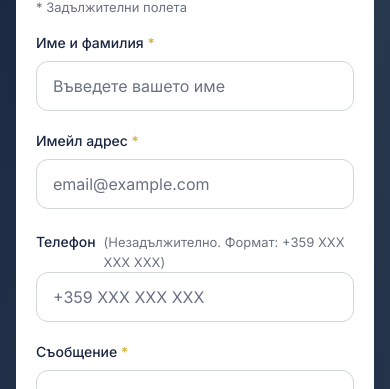
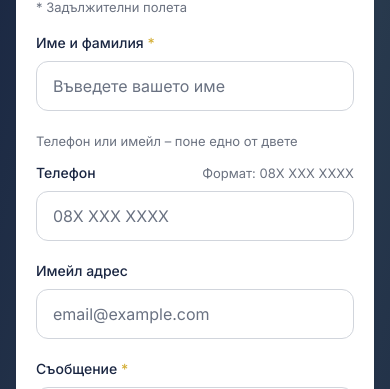
Before and after one commit to DaniellKondoff/nova-nest-real-estate, a Next.js app: page / in a window 390 px wide. Shown: the part 6757-7146 px from the top of the page. Built offline with nearby package versions, Linux system fonts and the light colour scheme; no server answers; the database is empty.

Commit message:
feat: enhance inquiry form validation to require either phone or email and update related components

```diff
--- a/src/app/api/inquiries/route.ts
+++ b/src/app/api/inquiries/route.ts
@@ -2,7 +2,7 @@ import { NextRequest, NextResponse, after } from "next/server";
 import { createClient } from "@supabase/supabase-js";
 import { z } from "zod";
 import type { Database } from "@/types/database.generated";
-import { ContactFormSchema } from "@/lib/validations";
+import { ContactFieldsSchema, requirePhoneOrEmail } from "@/lib/validations";
 import { env, getServerEnv } from "@/lib/env";
 import { sendInquiryNotification } from "@/lib/email";
 import { absoluteUrl } from "@/lib/seo/config";
@@ -10,7 +10,7 @@ import { propertyPath } from "@/lib/seo/property-slug";
 import { displayTitle } from "@/lib/seo/property-metadata";
 
 // Public inquiry payload: contact fields + optional context (which property / what kind of request)
-const InquiryRequestSchema = ContactFormSchema.extend({
+const InquiryRequestSchema = ContactFieldsSchema.extend({
   property_id: z.number().int().positive().optional(),
   inquiry_type: z
     .enum(["general", "property_interest", "viewing_request", "valuation", "selling", "renting"])
@@ -18,7 +18,7 @@ const InquiryRequestSchema = ContactFormSchema.extend({
   // Anti-spam: honeypot (must stay empty) + when the form was rendered (ms since epoch)
   website: z.string().max(200).optional(),
   started_at: z.number().int().optional(),
-});
+}).superRefine(requirePhoneOrEmail);
 
 /** Real visitors need a few seconds to fill the form; bots post instantly or fill the hidden field */
 const MIN_FILL_MS = 3000;
@@ -48,8 +48,9 @@ export async function POST(req: NextRequest) {
       .from("inquiries")
       .insert({
         full_name: data.full_name,
-        email: data.email,
-        phone: data.phone && data.phone.length > 0 ? data.phone : null,
+        // Column is NOT NULL (shared prod schema) – phone-only leads are stored with an empty email
+        email: data.email || "",
+        phone: data.phone || null,
         inquiry_type: inquiryType as Database["public"]["Enums"]["inquiry_type"],
         message: data.message,
         subject: null,
@@ -85,8 +86,8 @@ export async function POST(req: NextRequest) {
         }
         await sendInquiryNotification({
           full_name: data.full_name,
-          email: data.email,
-          phone: data.phone,
+          email: data.email || undefined,
+          phone: data.phone || undefined,
           message: data.message,
           inquiryId: inserted.id,
           inquiryType,
--- a/src/components/admin/InquiryDetailsModal.tsx
+++ b/src/components/admin/InquiryDetailsModal.tsx
@@ -198,6 +198,8 @@ export default function InquiryDetailsModal({
                 <label className="text-sm font-medium text-gray-700">Име:</label>
                 <p className="text-gray-900 font-medium">{inquiry.full_name}</p>
               </div>
+              {/* Phone-only leads are stored with an empty email */}
+              {inquiry.email && (
                 <div>
                   <label className="text-sm font-medium text-gray-700">Имейл:</label>
                   <p className="text-gray-900">
@@ -209,6 +211,7 @@ export default function InquiryDetailsModal({
                     </a>
                   </p>
                 </div>
+              )}
               {inquiry.phone && (
                 <div>
                   <label className="text-sm font-medium text-gray-700">Телефон:</label>
--- a/src/components/forms/ContactForm.tsx
+++ b/src/components/forms/ContactForm.tsx
@@ -225,53 +225,25 @@ export default function ContactForm({
         )}
       </div>
 
-      {/* Email */}
-      <div className="mt-5">
-        <label htmlFor="contact-email" className={labelBase}>
-          Имейл адрес <span className="text-accent" aria-hidden="true">*</span>
-        </label>
-        <input
-          id="contact-email"
-          type="email"
-          inputMode="email"
-          aria-required="true"
-          aria-invalid={!!errors.email || undefined}
-          aria-describedby={errors.email ? "email_error" : undefined}
-          placeholder="email@example.com"
-          {...register("email")}
-          className={cn(
-            baseInput,
-            inputPadding,
-            errors.email ? inputError : inputBorderDefault,
-            inputFocus,
-            inputDisabled
-          )}
-          disabled={isSubmitting}
-        />
-        {errors.email && (
-          <p id="email_error" role="alert" className={errorText} aria-live="polite">
-            <AlertCircle className="h-4 w-4" aria-hidden="true" />
-            {errors.email.message?.toString()}
-          </p>
-        )}
-      </div>
+      {/* Phone or email – at least one is required */}
+      <p className="mt-5 text-[13px] text-[#6b7280]">Телефон или имейл – поне едно от двете</p>
 
       {/* Phone */}
-      <div className="mt-5">
+      <div className="mt-2">
         <div className="flex items-baseline justify-between gap-2">
           <label htmlFor="contact-phone" className={labelBase}>
             Телефон
           </label>
-          <span className={helperText}>(Незадължително. Формат: +359 XXX XXX XXX)</span>
+          <span className={helperText}>Формат: 08X XXX XXXX</span>
         </div>
         <input
           id="contact-phone"
           type="tel"
           inputMode="tel"
-          aria-required="false"
+          autoComplete="tel"
           aria-invalid={!!errors.phone || undefined}
           aria-describedby={errors.phone ? "phone_error" : undefined}
-          placeholder="+359 XXX XXX XXX"
+          placeholder="08X XXX XXXX"
           {...register("phone")}
           className={cn(
             baseInput,
@@ -286,6 +258,38 @@ export default function ContactForm({
           <p id="phone_error" role="alert" className={errorText} aria-live="polite">
             <AlertCircle className="h-4 w-4" aria-hidden="true" />
             {errors.phone.message?.toString()}
+          </p>
+        )}
+      </div>
+
+      {/* Email */}
+      <div className="mt-5">
+        <label htmlFor="contact-email" className={labelBase}>
+          Имейл адрес
+        </label>
+        <input
+          id="contact-email"
+          type="email"
+          inputMode="email"
+          autoComplete="email"
+          aria-invalid={!!errors.email || undefined}
+          aria-describedby={errors.email ? "email_error" : undefined}
+          placeholder="email@example.com"
+          // Phone carries the "phone or email" error, so re-check it when the email changes
+          {...register("email", { deps: ["phone"] })}
+          className={cn(
+            baseInput,
+            inputPadding,
+            errors.email ? inputError : inputBorderDefault,
+            inputFocus,
+            inputDisabled
+          )}
+          disabled={isSubmitting}
+        />
+        {errors.email && (
+          <p id="email_error" role="alert" className={errorText} aria-live="polite">
+            <AlertCircle className="h-4 w-4" aria-hidden="true" />
+            {errors.email.message?.toString()}
           </p>
         )}
       </div>
--- a/src/components/property/PropertyInquiryForm.tsx
+++ b/src/components/property/PropertyInquiryForm.tsx
@@ -1,7 +1,7 @@
 "use client";
 
 import React from "react";
-import { useForm, type SubmitHandler } from "react-hook-form";
+import { useForm, type SubmitErrorHandler, type SubmitHandler } from "react-hook-form";
 import { zodResolver } from "@hookform/resolvers/zod";
 import { Check, Loader2, TriangleAlert } from "lucide-react";
 import type { z } from "zod";
@@ -10,6 +10,17 @@ import { cn } from "@/lib/utils";
 import { useAntiSpam } from "@/components/forms/anti-spam";
 
 type InquiryFormData = z.infer<typeof ContactFormSchema>;
+type Intent = "viewing_request" | "property_interest";
+
+const INTENTS: { value: Intent; label: string }[] = [
+  { value: "viewing_request", label: "Искам оглед" },
+  { value: "property_interest", label: "Повече информация" },
+];
+
+const messageTemplate = (intent: Intent, propertyTitle: string) =>
+  intent === "viewing_request"
+    ? `Здравейте, бих искал(а) да огледам имот „${propertyTitle}“. Моля, свържете се с мен, за да уговорим удобен ден и час.`
+    : `Здравейте, интересувам се от имот „${propertyTitle}“. Моля, свържете се с мен за повече информация.`;
 
 const inputClass =
   "w-full rounded-xl border bg-white px-4 py-3 text-base text-primary placeholder:text-gray-500 outline-none transition-colors focus:border-accent focus:ring-2 focus:ring-accent/30 disabled:opacity-60";
@@ -18,22 +29,40 @@ const inputClass =
 export default function PropertyInquiryForm({ propertyId, propertyTitle }: { propertyId: number; propertyTitle: string }) {
   const [success, setSuccess] = React.useState(false);
   const [apiError, setApiError] = React.useState<string | null>(null);
+  const [intent, setIntent] = React.useState<Intent>("property_interest");
   const { honeypot, antiSpamFields } = useAntiSpam();
 
   const {
     register,
     handleSubmit,
     reset,
+    getValues,
+    setValue,
+    setFocus,
     formState: { errors, isSubmitting },
   } = useForm<InquiryFormData>({
     resolver: zodResolver(ContactFormSchema),
     defaultValues: {
       full_name: "",
+      phone: "",
       email: "",
-      phone: "",
-      message: `Здравейте, интересувам се от имот „${propertyTitle}“. Моля, свържете се с мен за повече информация.`,
+      message: messageTemplate("property_interest", propertyTitle),
     },
   });
+
+  // Move focus to the first invalid field (in visual order) after a failed submit
+  const onInvalid: SubmitErrorHandler<InquiryFormData> = (invalid) => {
+    const first = (["full_name", "phone", "email", "message"] as const).find((key) => invalid[key]);
+    if (first) setFocus(first);
+  };
+
+  const changeIntent = (next: Intent) => {
+    // Swap the pre-filled text only while the visitor hasn't edited it
+    if (getValues("message") === messageTemplate(intent, propertyTitle)) {
+      setValue("message", messageTemplate(next, propertyTitle));
+    }
+    setIntent(next);
+  };
 
   const onSubmit: SubmitHandler<InquiryFormData> = async (values) => {
     setApiError(null);
@@ -43,18 +72,18 @@ export default function PropertyInquiryForm({ propertyId, propertyTitle }: { pro
         headers: { "Content-Type": "application/json" },
         body: JSON.stringify({
           full_name: values.full_name,
-          email: values.email,
-          phone: values.phone?.trim() || undefined,
+          phone: values.phone || undefined,
+          email: values.email || undefined,
           message: values.message,
           property_id: propertyId,
-          inquiry_type: "property_interest",
+          inquiry_type: intent,
           ...antiSpamFields(),
         }),
       });
       const json = (await res.json()) as { success?: boolean; error?: string };
       if (!res.ok || !json?.success) throw new Error(json?.error || "Възникна грешка. Моля, опитайте отново.");
       setSuccess(true);
-      reset();
+      reset({ full_name: "", phone: "", email: "", message: messageTemplate(intent, propertyTitle) });
     } catch (err) {
       setApiError(err instanceof Error ? err.message : "Няма връзка със сървъра");
     }
@@ -67,7 +96,11 @@ export default function PropertyInquiryForm({ propertyId, propertyTitle }: { pro
           <Check className="h-6 w-6" aria-hidden />
         </span>
         <p className="mt-3 font-semibold">Благодарим ви!</p>
-        <p className="mt-1 text-sm">Ще се свържем с вас възможно най-скоро.</p>
+        <p className="mt-1 text-sm">
+          {intent === "viewing_request"
+            ? "Ще се свържем с вас, за да уговорим оглед."
+            : "Ще се свържем с вас възможно най-скоро."}
+        </p>
         <button
           type="button"
           onClick={() => setSuccess(false)}
@@ -90,7 +123,8 @@ export default function PropertyInquiryForm({ propertyId, propertyTitle }: { pro
       </label>
       <input
         id={`inq-${name}`}
-        {...register(name)}
+        // Phone carries the "phone or email" error, so re-check it when the email changes
+        {...register(name, name === "email" ? { deps: ["phone"] } : undefined)}
         {...props}
         disabled={isSubmitting}
         aria-invalid={errors[name] ? "true" : "false"}
@@ -106,7 +140,7 @@ export default function PropertyInquiryForm({ propertyId, propertyTitle }: { pro
   );
 
   return (
-    <form onSubmit={handleSubmit(onSubmit)} className="relative space-y-4" noValidate>
+    <form onSubmit={handleSubmit(onSubmit, onInvalid)} className="relative space-y-4" noValidate>
       {apiError && (
         <div role="alert" className="flex items-start gap-2 rounded-xl bg-red-50 p-3 text-sm text-red-800">
           <TriangleAlert className="mt-0.5 h-5 w-5 shrink-0" aria-hidden />
@@ -114,14 +148,38 @@ export default function PropertyInquiryForm({ propertyId, propertyTitle }: { pro
         </div>
       )}
 
+      <fieldset>
+        <legend className="sr-only">Какво ви интересува?</legend>
+        <div className="grid grid-cols-2 gap-2">
+          {INTENTS.map((option) => (
+            <label key={option.value} className="cursor-pointer">
+              <input
+                type="radio"
+                name="inq-intent"
+                value={option.value}
+                checked={intent === option.value}
+                onChange={() => changeIntent(option.value)}
+                disabled={isSubmitting}
+                className="peer sr-only"
+              />
+              <span className="flex min-h-11 items-center justify-center rounded-xl border border-gray-300 px-3 text-center text-sm font-semibold text-primary transition-colors peer-checked:border-primary peer-checked:bg-primary peer-checked:text-white peer-focus-visible:ring-2 peer-focus-visible:ring-accent peer-focus-visible:ring-offset-2">
+                {option.label}
+              </span>
+            </label>
+          ))}
+        </div>
+      </fieldset>
+
       {field("full_name", "Име и фамилия", { type: "text", autoComplete: "name", placeholder: "Иван Иванов" })}
-      {field("email", "Имейл", { type: "email", autoComplete: "email", inputMode: "email", placeholder: "name@example.com" })}
-      {field("phone", <>Телефон <span className="font-normal text-charcoal/75">(по избор)</span></>, {
+
+      <p className="-mb-2 text-sm text-charcoal/75">Оставете телефон или имейл – поне едно от двете.</p>
+      {field("phone", "Телефон", {
         type: "tel",
         autoComplete: "tel",
         inputMode: "tel",
-        placeholder: "+359 8XX XXX XXX",
+        placeholder: "08X XXX XXXX",
       })}
+      {field("email", "Имейл", { type: "email", autoComplete: "email", inputMode: "email", placeholder: "name@example.com" })}
 
       <div>
         <label htmlFor="inq-message" className="mb-1.5 block text-sm font-medium text-primary">
@@ -153,6 +211,8 @@ export default function PropertyInquiryForm({ propertyId, propertyTitle }: { pro
             <Loader2 className="h-4 w-4 animate-spin" aria-hidden />
             Изпращане...
           </>
+        ) : intent === "viewing_request" ? (
+          "Заявете оглед"
         ) : (
           "Изпратете запитване"
         )}
--- a/src/lib/validations.ts
+++ b/src/lib/validations.ts
@@ -228,34 +228,39 @@ export const AdminPropertySchema = z.object({
 // Contact Form (Public Site)
 // ==========================
 
-// Bulgarian-specific phone pattern per requirements
-export const bulgarianPhoneRegex = /^(\+359|0)\s?[0-9]{3}\s?[0-9]{3}\s?[0-9]{3}$/;
+// Bulgarian mobile or landline, tested after stripping separators (spaces, dashes, dots, brackets, slashes):
+// "+359 88 812 3456", "0888-123-456", "042 123 456", "00359 42 123 456"
+export const bulgarianPhoneRegex = /^(?:\+359|00359|0)\d{8,9}$/;
 
-export const ContactFormSchema = z.object({
+const normalizePhone = (val: string) => val.replace(/[\s\-().\/]/g, "");
+
+/** Fields of the public contact/inquiry forms. Extend this (not ContactFormSchema – refined schemas can't be extended) */
+export const ContactFieldsSchema = z.object({
   full_name: z
     .string()
     .trim()
     .min(1, "Моля, въведете вашето име")
     .min(2, "Името трябва да бъде поне 2 символа")
     .max(100, "Името е твърде дълго (максимум 100 символа)")
-    .regex(/^[а-яА-Яa-zA-Z\s\-]+$/, "Невалидни символи в името"),
+    .regex(/^[\p{L}\s.'’\-]+$/u, "Невалидни символи в името"),
 
+  // Optional on its own – requirePhoneOrEmail demands at least one of email/phone
   email: z
     .string()
     .trim()
-    .min(1, "Моля, въведете имейл адрес")
-    .email("Моля, въведете валиден имейл адрес")
-    .toLowerCase(),
+    .toLowerCase()
+    .refine((val) => !val || z.email().safeParse(val).success, {
+      message: "Моля, въведете валиден имейл адрес",
+    })
+    .optional(),
 
   phone: z
     .string()
-    .optional()
-    .refine(
-      (val) => !val || bulgarianPhoneRegex.test(val.trim()),
-      {
-        message: "Моля, въведете валиден телефонен номер",
-      }
-    ),
+    .trim()
+    .refine((val) => !val || bulgarianPhoneRegex.test(normalizePhone(val)), {
+      message: "Моля, въведете валиден телефонен номер",
+    })
+    .optional(),
 
   message: z
     .string()
@@ -265,4 +270,17 @@ export const ContactFormSchema = z.object({
     .max(1000, "Съобщението е твърде дълго (максимум 1000 символа)"),
 });
 
+/** Leads are followed up by phone, but an email alone is fine too – at least one is required */
+export function requirePhoneOrEmail(data: { email?: string; phone?: string }, ctx: z.RefinementCtx): void {
+  if (!data.phone?.trim() && !data.email?.trim()) {
+    ctx.addIssue({
+      code: "custom",
+      path: ["phone"],
+      message: "Моля, оставете телефон или имейл, за да се свържем с вас",
+    });
+  }
+}
+
+export const ContactFormSchema = ContactFieldsSchema.superRefine(requirePhoneOrEmail);
+
 export type ContactFormData = z.infer<typeof ContactFormSchema>;
```
Also changed, not shown: src/components/admin/InquiriesTable.tsx (+5 -3 lines), src/lib/email.ts (+5 -4 lines), 1 other file (tests, documents, lock files or other folders). Lines whose indentation alone changed are shown as unchanged.
